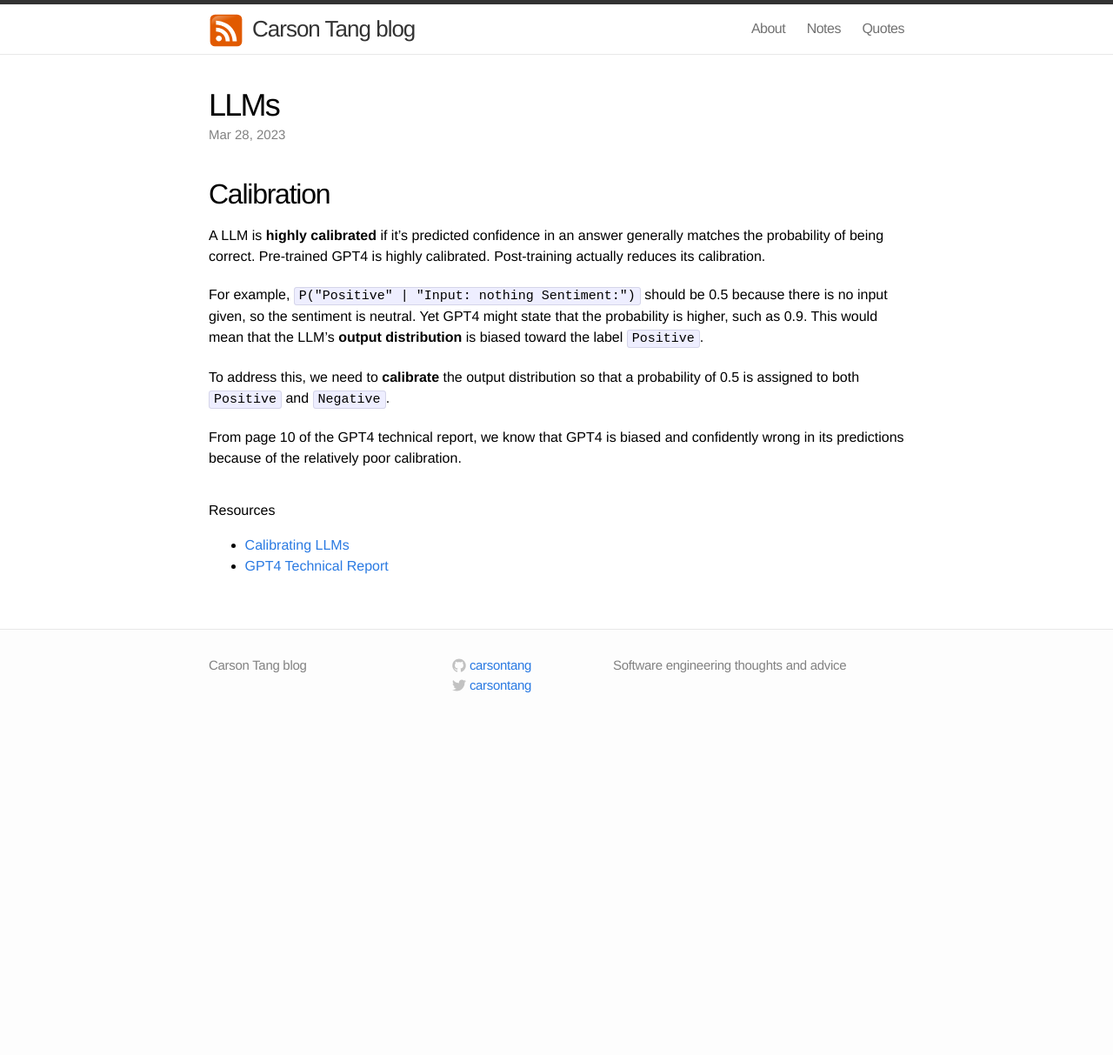
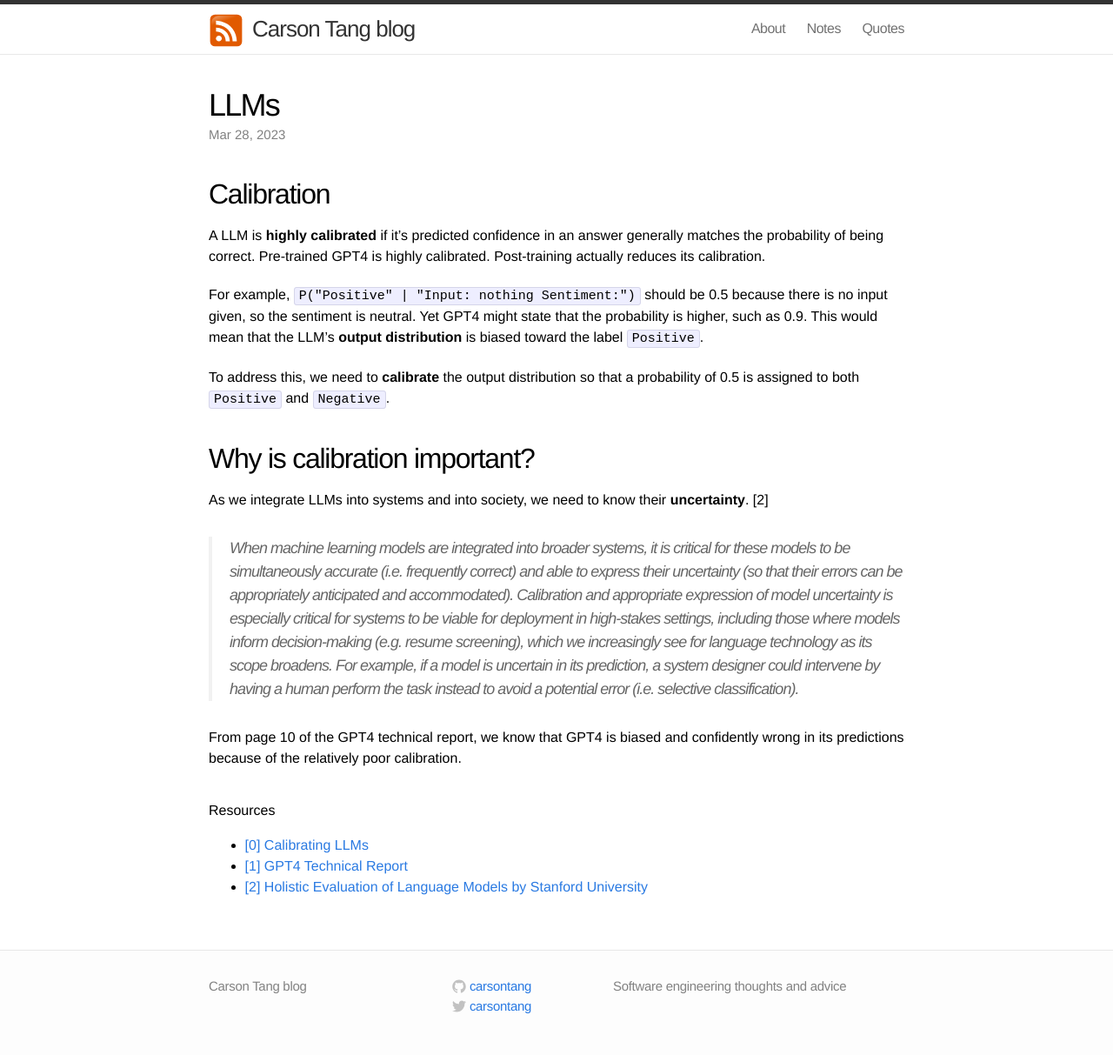
Before and after one commit to carsontang/carsontang.github.io, a Jekyll site: the page built from _posts/2023-03-28-llms.md, in a window 1280 px wide. Shown: the whole page at 87% size. Built offline with Jekyll 4.4.1, drawn with Linux system fonts in a browser that asks for light colours; before the commit the page ends 900 px from its top, so only the background shows below that.

Commit message:
modify LLM note to explain why calibration is important

```diff
--- a/_posts/2023-03-28-llms.md
+++ b/_posts/2023-03-28-llms.md
@@ -13,8 +13,17 @@ For example, `P("Positive" | "Input: nothing Sentiment:")` should be 0.5 because
 
 To address this, we need to **calibrate** the output distribution so that a probability of 0.5 is assigned to both `Positive` and `Negative`.
 
+## Why is calibration important?
+As we integrate LLMs into systems and into society, we need to know their **uncertainty**. [2]
+
+> When machine learning models are integrated into broader systems, it is critical for these models to be simultaneously accurate (i.e. frequently correct) and able to express their uncertainty (so that their errors can be appropriately anticipated and accommodated). Calibration and appropriate
+expression of model uncertainty is especially critical for systems to be viable for deployment in high-stakes settings, including those where models inform decision-making (e.g. resume screening), which we increasingly see for language technology as its scope broadens. For example, if a model is uncertain in its prediction, a system designer could intervene by having a human perform the task instead to avoid a potential error (i.e. selective classification).
+
+
+
 From page 10 of the GPT4 technical report, we know that GPT4 is biased and confidently wrong in its predictions because of the relatively poor calibration.
 
 # Resources
-* [Calibrating LLMs](https://learnprompting.org/pt/docs/reliability/calibration)
-* [GPT4 Technical Report](https://cdn.openai.com/papers/gpt-4.pdf)
+* [[0] Calibrating LLMs](https://learnprompting.org/pt/docs/reliability/calibration)
+* [[1] GPT4 Technical Report](https://cdn.openai.com/papers/gpt-4.pdf)
+* [[2] Holistic Evaluation of Language Models by Stanford University](https://arxiv.org/pdf/2211.09110.pdf)
```
